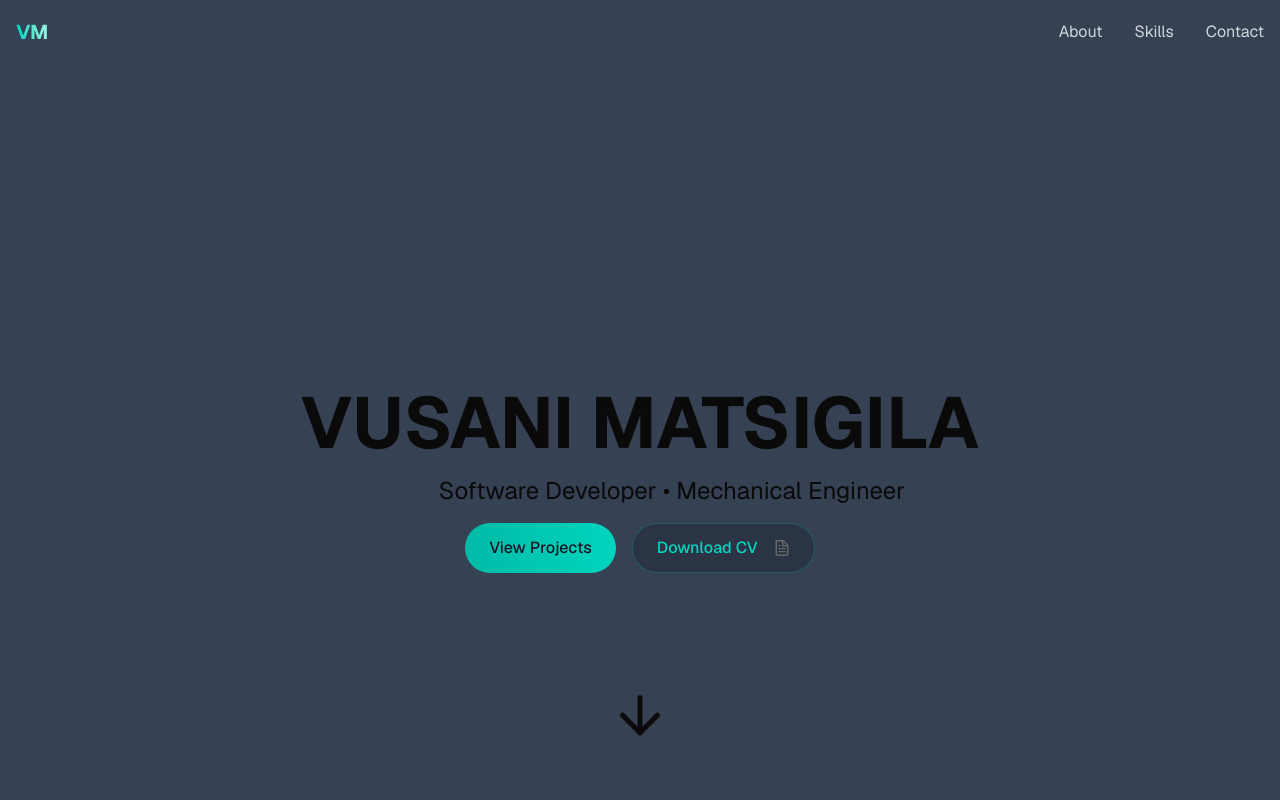
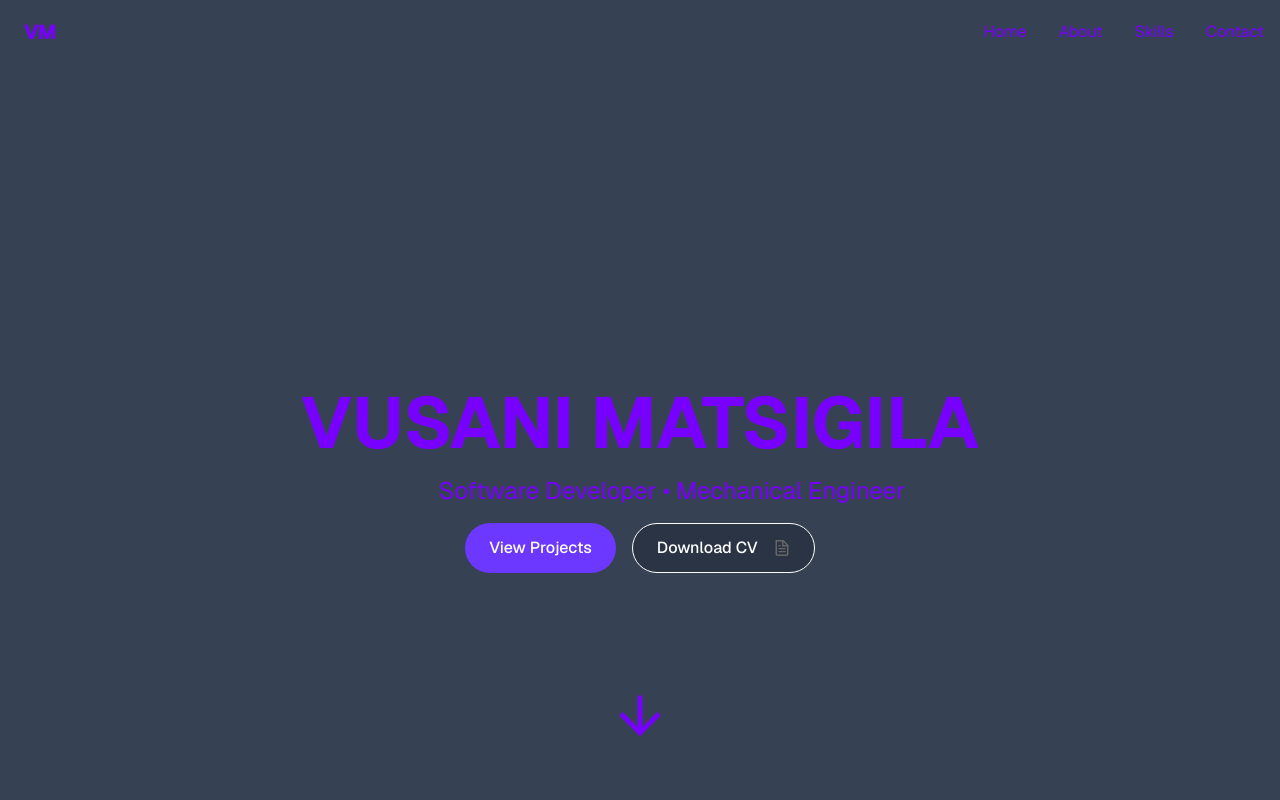
Before and after one commit to Vusani-jpg/my-web-portfolio, a Next.js app in the folder my-web-portfolio/: page / in a window 1280 px wide. Shown: the top 800 px of the page. Built offline with nearby package versions, Linux system fonts and the light colour scheme.

Commit message:
email form added to contact section

```diff
--- a/my-web-portfolio/components/sections/Hero.tsx
+++ b/my-web-portfolio/components/sections/Hero.tsx
@@ -30,14 +30,14 @@ export default function Hero() {
 					<div className="pt-4 flex flex-wrap gap-4 justify-center">
 						<Link
 							href="#projects"
-							className="inline-flex items-center gap-2 bg-gradient-to-r from-teal-500 to-teal-400 text-gray-900 font-medium px-6 py-3 rounded-full hover:shadow-[0_0_15px_rgba(45,212,191,0.5)] transition-all duration-300"
+							className="inline-flex items-center gap-2  bg-secondary  text-white font-medium px-6 py-3 rounded-full hover:shadow-primary transition-all duration-300"
 						>
 							View Projects
 						</Link>
 						<a
 							href="/files/My CV.pdf"
 							download
-							className="inline-flex items-center gap-2 bg-gray-800/50 text-teal-400 border border-teal-500/30 font-medium px-6 py-3 rounded-full hover:shadow-[0_0_15px_rgba(45,212,191,0.5)] transition-all duration-300"
+							className="inline-flex items-center gap-2 bg-gray-800/50 text-white border border-white font-medium px-6 py-3 rounded-full hover:shadow-[0_0_15px_rgba(45,212,191,0.5)] transition-all duration-300"
 						>
 							Download CV
 							<Image
@@ -55,7 +55,7 @@ export default function Hero() {
 
 			<div className="absolute bottom-30 left-1/2 transform -translate-x-1/2 animate-bounce">
 				<Link href="#about" aria-label="Scroll to About section">
-					<ArrowDown className=" justify-center items-center h-15 w-15" />
+					<ArrowDown className="justify-center items-center h-15 w-15" />
 				</Link>
 			</div>
 		</section>
--- a/my-web-portfolio/components/sections/about.tsx
+++ b/my-web-portfolio/components/sections/about.tsx
@@ -16,7 +16,7 @@ export default function About() {
 	const quickFacts = [
 		{
 			key: "software-engineer",
-			icon: <Code className="h-5 w-5 text-teal-400" />,
+			icon: <Code className="h-5 w-5 text-primary-foreground" />,
 			title: "Software Engineering",
 			description: "Passionate about coding and innovative Technology ",
 		},
--- a/my-web-portfolio/components/ui/Navbar.tsx
+++ b/my-web-portfolio/components/ui/Navbar.tsx
@@ -5,9 +5,13 @@ import Link from "next/link"
 import { cn } from "@/lib/utils"
 
 const navItems = [
+  { name: "Home", href:"#hero" },
   { name: "About", href: "#about" },
   { name: "Skills", href: "#skills" },
   { name: "Contact", href: "#contact" },
+
+
+
 ]
 
 export default function Navbar() {
@@ -42,19 +46,18 @@ export default function Navbar() {
         <div className="flex items-center justify-between h-16">
           <Link
             href="/"
-            className="text-xl font-bold text-transparent bg-clip-text bg-gradient-to-r from-teal-400 to-teal-200 hover:opacity-80 transition-opacity"
+            className="text-xl font-bold bg-primary border-b-primary rounded-4xl p-2 bg-clip-text hover:opacity-50 transition-opacity duration-300"
           >
             VM
           </Link>
 
-          {/* Desktop Navigation */}
           <div className="hidden md:flex space-x-8">
             {navItems.map((item) => (
               <Link
                 key={item.name}
                 href={item.href}
                 onClick={(e) => handleNavClick(e, item.href)}
-                className="text-gray-300 hover:text-teal-400 transition-colors duration-800"
+                className="text hover:text-primary-foreground transition-colors duration-800"
               >
                 {item.name}
               </Link>
--- a/my-web-portfolio/src/app/globals.css
+++ b/my-web-portfolio/src/app/globals.css
@@ -45,16 +45,17 @@
 
 :root {
   --radius: 0.625rem;
-  --background: oklch(1 0 0);
-  --foreground: oklch(0.145 0 0);
+  --background: oklch(0 0 none);
+  --foreground: oklch(0.52 0.2929 290.98);
   --card: oklch(1 0 0);
   --card-foreground: oklch(0.145 0 0);
   --popover: oklch(1 0 0);
   --popover-foreground: oklch(0.145 0 0);
-  --primary: oklch(0.205 0 0);
-  --primary-foreground: oklch(0.985 0 0);
-  --secondary: oklch(0.97 0 0);
+  --primary: oklch(0.52 0.2929 290.98);
+  --primary-foreground: oklch(0.72 0.1504 249.15);
+  --secondary: oklch(0.54 0.2685 285.15);
   --secondary-foreground: oklch(0.205 0 0);
+  --Tertiary: oklch(0.69 0.3198 326.63);
   --muted: oklch(0.97 0 0);
   --muted-foreground: oklch(0.556 0 0);
   --accent: oklch(0.97 0 0);
@@ -79,7 +80,7 @@
 }
 
 .dark {
-  --background: oklch(0.145 0 0);
+  --background: oklch(0 0 none);
   --foreground: oklch(0.985 0 0);
   --card: oklch(0.205 0 0);
   --card-foreground: oklch(0.985 0 0);
```
